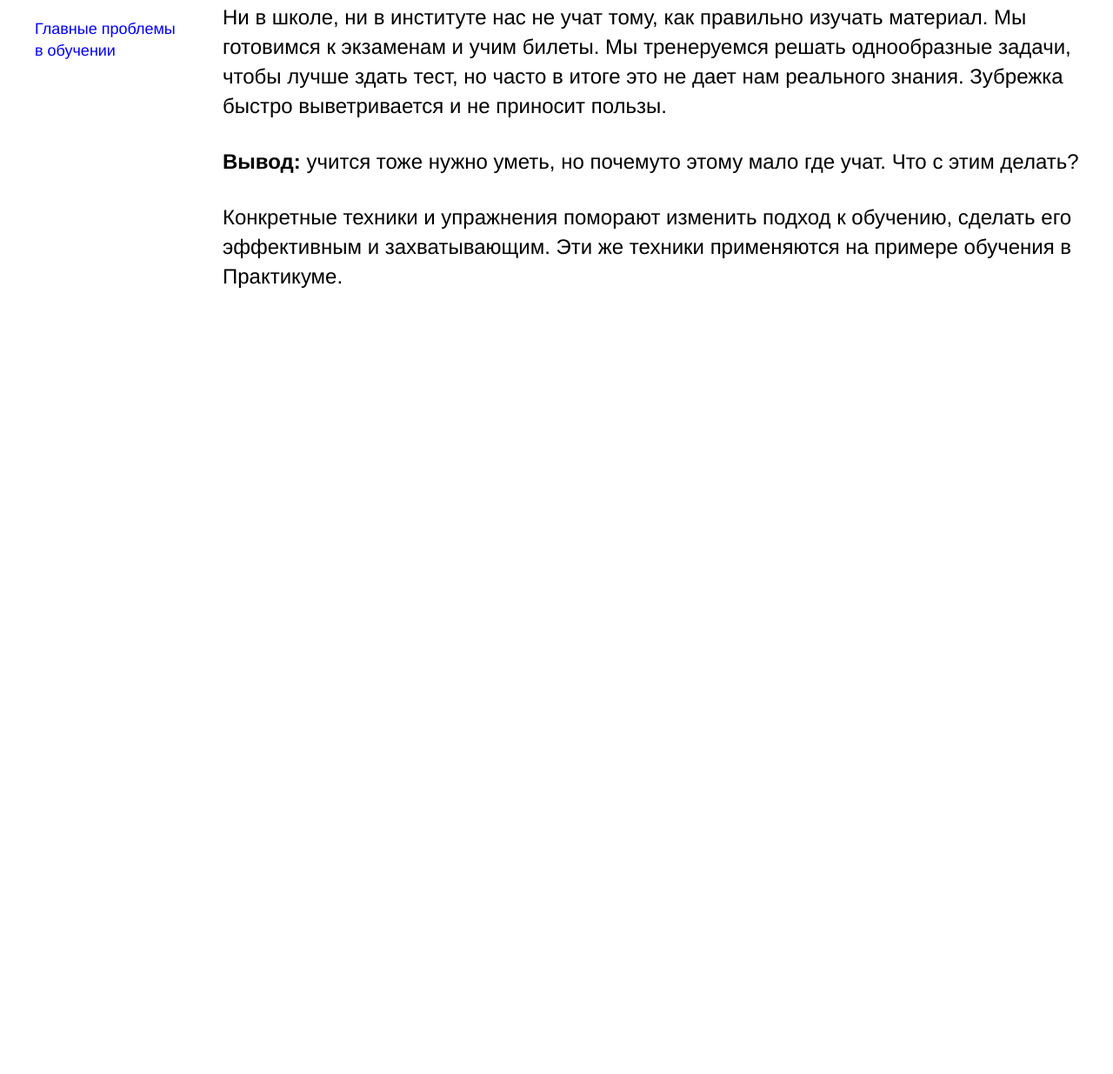
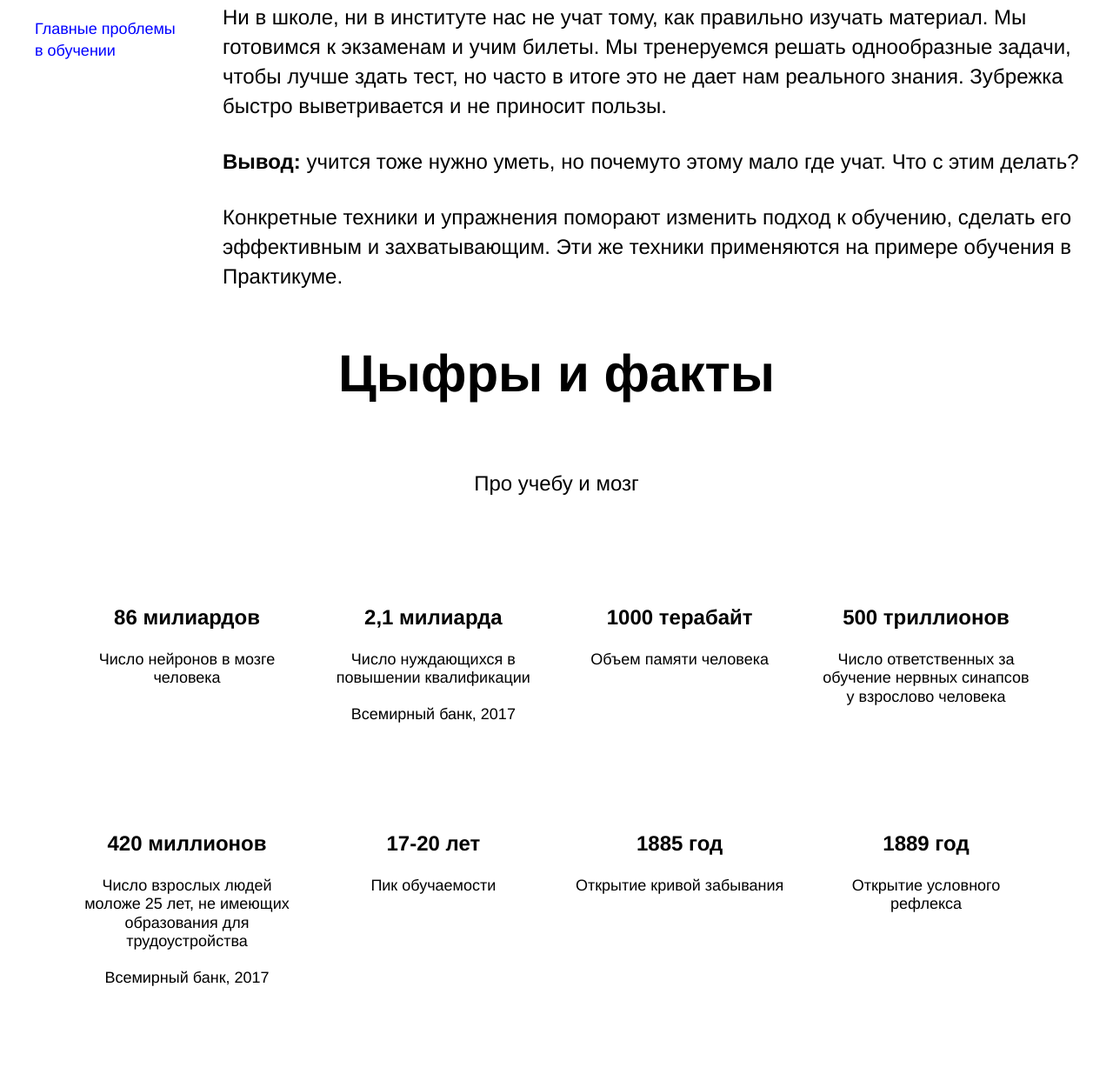
Before and after one commit to DmitryKorost/Startkit, a plain HTML site: page index.html in a window 1280 px wide. Shown: the part 853-2088 px from the top of the page at 87% size. Before the commit the page ends 1288 px from the top, so only its background shows below. Drawn offline with Linux system fonts and the light colour scheme.

Commit message:
2 день

```diff
--- a/index.html
+++ b/index.html
@@ -1,12 +1,14 @@
 <!DOCTYPE html>
 <html lang="ru">
+
 <head>
   <meta charset="UTF-8">
   <meta name="viewport" content="width=device-width, initial-scale=1.0">
   <link rel="stylesheet" href="./styles/normalize.css">
   <link rel="stylesheet" href="./styles/style.css">
   <title> Научится учится </title>
-  </head>
+</head>
+
 <body>
   <div class="page">
     <header class="header">
@@ -14,18 +16,14 @@
         Научится учится
       </title>
       <section class="block">
-
-
-
         <div class="block__logo"> Практическая</div>
-
         <div class="block__head">
           <p>Научится <br> учится</p>
         </div>
         <div class="block__text">
           <p>Какие современные и эффективные подходы<br>
             к обучению вы можите использовать в своей<br>
-            жизни?<a href="#" class="link">Узнать</a>
+            жизни?<a href="#" class="block__link">Узнать</a>
           </p>
         </div>
         <div class="block__image">
@@ -35,28 +33,74 @@
       </section>
     </header>
     <main class="content">
-      <section class="desc"></section>
       <section class="description">
         <div class="description__title">
           <p class="description__title__text">Главные проблемы в обучении</p>
         </div>
         <div class="description__text">
-          <p class="description__text__1">Ни в школе, ни в институте нас не учат тому, как правильно изучать материал. Мы
+          <p class="description__text__1">Ни в школе, ни в институте нас не учат тому, как правильно изучать материал.
+            Мы
             готовимся к экзаменам и учим билеты. Мы тренеруемся решать однообразные задачи,
             чтобы лучше здать тест, но часто в итоге это не дает нам реального знания. Зубрежка
             быстро выветривается и не приносит пользы.
           </p>
-          <p class="description__text__2"><b>Вывод: </b>учится тоже нужно уметь, но почемуто этому мало где учат. Что с этим делать?</p>
-          <p class="description__text__3">Конкретные техники и упражнения поморают изменить подход к обучению, сделать его
+          <p class="description__text__2"><b>Вывод: </b>учится тоже нужно уметь, но почемуто этому мало где учат. Что с
+            этим делать?</p>
+          <p class="description__text__3">Конкретные техники и упражнения поморают изменить подход к обучению, сделать
+            его
             эффективным и захватывающим. Эти же техники применяются на примере обучения в
             Практикуме.</p>
         </div>
       </section>
-      <section class="desc"></section>
       <section class="digits">
+        <p class="digits__text-1">Цыфры и факты</p>
+        <p class="digits__text-2">Про учебу и мозг</p>
+        <div class="digits__bloks">
+          <div>
+            <p class="digits__bloks_head">86 милиардов</p>
+            <p class="digits__bloks_text">Число нейронов в мозге человека</p>
+          </div>
+          <div>
+            <p class="digits__bloks_head">2,1 милиарда</p>
+            <p class="digits__bloks_text">Число нуждающихся в повышении квалификации</p>
+            <p class="digits__bloks_text">Всемирный банк, 2017</p>
+          </div>
+          <div>
+            <p class="digits__bloks_head">1000 терабайт</p>
+            <p class="digits__bloks_text">Объем памяти человека</p>
+          </div>
+          <div>
+            <p class="digits__bloks_head">500 триллионов</p>
+            <p class="digits__bloks_text">Число ответственных за обучение нервных синапсов у взрослово человека</p>
+          </div>
+          <div>
+            <p class="digits__bloks_head">420 миллионов</p>
+            <p class="digits__bloks_text">Число взрослых людей моложе 25 лет, не имеющих образования для трудоустройства</p>
+            <p class="digits__bloks_text">Всемирный банк, 2017</p>
+          </div>
+          <div>
+            <p class="digits__bloks_head">17-20 лет</p>
+            <p class="digits__bloks_text">Пик обучаемости</p>
+          </div>
+          <div>
+            <p class="digits__bloks_head">1885 год</p>
+            <p class="digits__bloks_text">Открытие кривой забывания</p>
+          </div>
+          <div>
+            <p class="digits__bloks_head">1889 год</p>
+            <p class="digits__bloks_text">Открытие условного рефлекса</p>
+          </div>
+        </div>
       </section>
 
       <section class="feynman">
+        <p class="feynman__head">Метод <br> фрейма</p>
+        <p class="feynman__text">Выучить и не забыть</p>
+        <a href="#" class="feynman__link">Подробнее</a>
+        <div class="feynman_image">
+          <img src="/images/feynman.png">
+        </div>
+
       </section>
 
       <section class="kaufman">
@@ -67,4 +111,5 @@
     </footer>
   </div>
 </body>
+
 </html>
--- a/styles/style.css
+++ b/styles/style.css
@@ -18,11 +18,9 @@ img {
   height: 100vh;
   min-height: 600px;
   max-height: 756px;
-  /* display: flex; */
   background-color: rgb(228, 228, 228);
   z-index: -5;
   position: relative;
-  /* выше установили ограничения для секции */
 }
 
 .block {
@@ -60,7 +58,7 @@ img {
   height: 90px;
 }
 
-.link {
+.block__link {
   cursor: pointer;
   position: relative;
   width: 80px;
@@ -74,7 +72,6 @@ img {
 }
 
 .block__image {
-  /* background-image: url('../images/two_again.png'); */
   width: 765px;
   height: 608px;
   position: absolute;
@@ -98,13 +95,8 @@ img {
   background-color: rgb(58, 58, 255);
 }
 
-.desc {
-  height: 100px;
-}
-
-
 .description {
-  /* margin-top: 100; */
+  margin-top: 100px;
   display: flex;
 }
 
@@ -143,6 +135,93 @@ img {
   margin-bottom: 0px;
 }
 
+.digits {
+  margin-top: 100px;
+  margin-bottom: 100px;
+  text-align: center;
+  margin: 0px;
+  height: 60%;
+}
+
+.digits__text-1 {
+  font-size: 60px;
+  line-height: 1.15;
+  font-weight: 600;
+}
+
+.digits__text-2 {
+  padding: 20px;
+  font-size: 24px;
+  line-height: 24px;
+}
+
+.digits__bloks {
+  margin: 0px;
+  width: 1100px;
+  display: grid;
+  grid-template-columns: repeat(4, 250px);
+  grid-template-rows:repeat(2, 200px);
+  margin-left: auto;
+  margin-right: auto;
+  justify-content: space-between;
+  padding-top: 60px;
+  row-gap: 60px;
+  padding-bottom: 100px;
+
+}
+
+.digits__bloks_head {
+  font-size: 24px;
+  line-height: 1.15;
+  font-weight: 600;
+}
+
+.digits__bloks_text{
+  margin-top: 20px;
+  font-size: 18px;
+  line-height: 1.2;
+}
+
+.feynman {
+  height: 890px;
+  background-color: rgb(228, 228, 228);
+  z-index: -5;
+  position: relative;
+  text-align: center;
+  font-size: 36px;
+  line-height: 51px;
+}
+
+.feynman__head {
+  position: relative;
+  padding-top: 100px;
+  font-size: 120px;
+  line-height: 1.15;
+  font-weight: 600;
+  z-index: 5;
+}
+
+.feynman__text {
+  position: relative;
+  padding-top: 70px;
+  z-index: 7;
+}
+
+.feynman_image {
+  width: 867px;
+  height: 637px;
+  position: absolute;
+  z-index: 1;
+  bottom: 0;
+  left: 0;
+}
+
+.feynman__link {
+  position: absolute;
+  z-index: 1;
+  top: 50%;
+  right: 48px;
+}
 
 /* и элемента с модификатором вида ключ-значение */
 .table__cell_theme_dark {
@@ -151,4 +230,5 @@ img {
   margin-right: 0;
   margin-top: 80px;
   border: 5px solid;
+  z-index: -5;
 }
```
